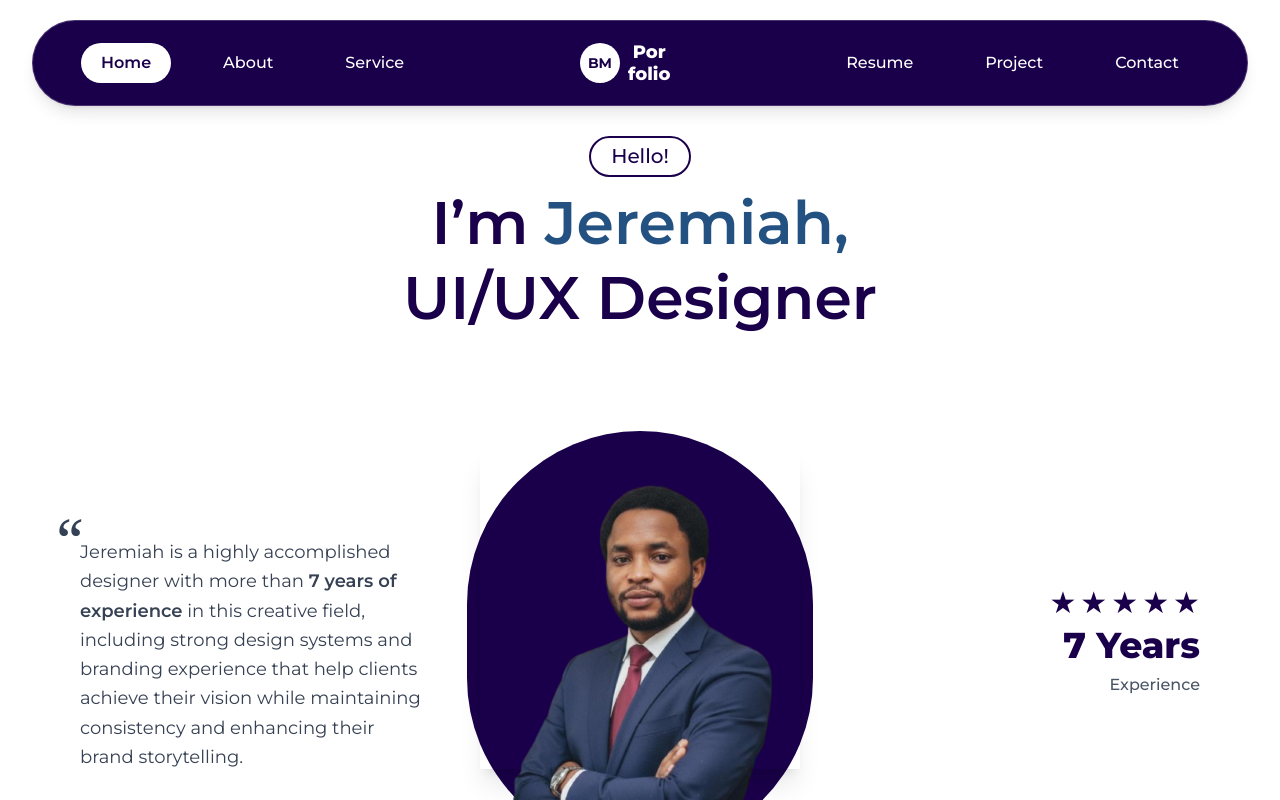
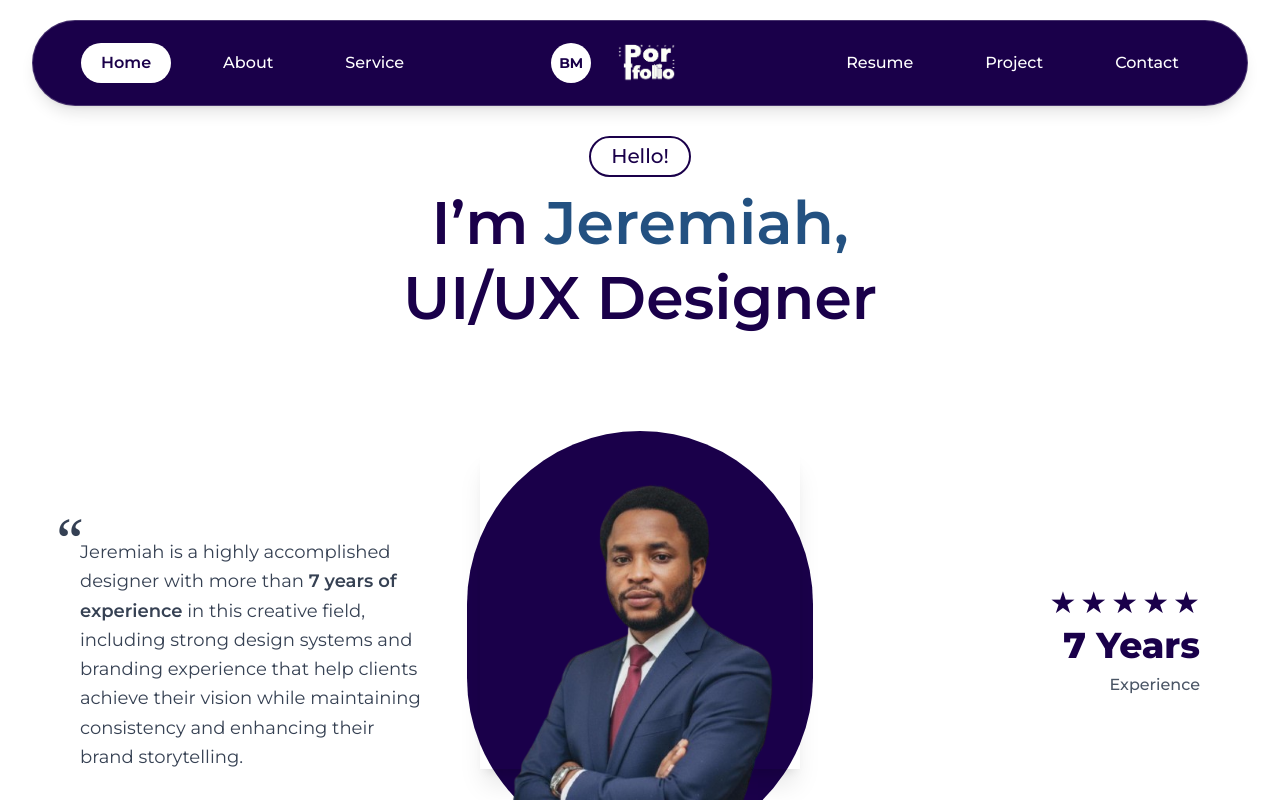
Before and after one commit to jeremiahadebay/Jerry-Portfolio, a Next.js app: page / in a window 1280 px wide. Shown: the top 800 px of the page. Built offline with nearby package versions, Linux system fonts and the light colour scheme.

Commit message:
Brightness and invert

```diff
--- a/src/app/components/nav.tsx
+++ b/src/app/components/nav.tsx
@@ -4,6 +4,7 @@ import Link from 'next/link';
 import { usePathname } from 'next/navigation';
 import { useState, useEffect } from 'react';
 import { Menu, X } from 'lucide-react';
+import Image from "next/image";
 
 export default function Navbar() {
   const pathname = usePathname();
@@ -70,7 +71,13 @@ export default function Navbar() {
           BM
         </div>
         <span className="text-white font-extrabold text-lg leading-tight text-center">
-          Por<br />folio
+          <Image
+            src="/portfoliologo.png"
+            alt="Logo"
+            width={100}
+            height={100}
+            className="object-contain brightness-10 invert"
+          />
         </span>
       </div>
 
```
